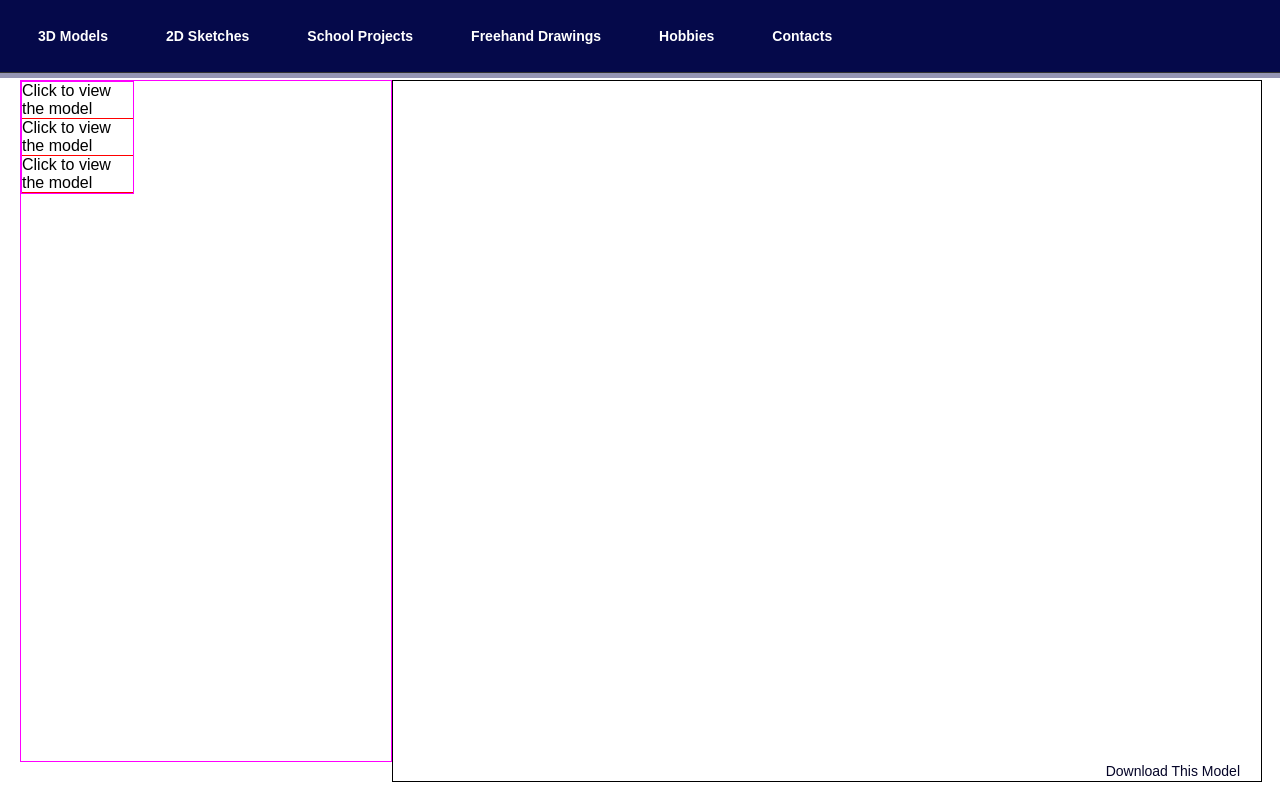
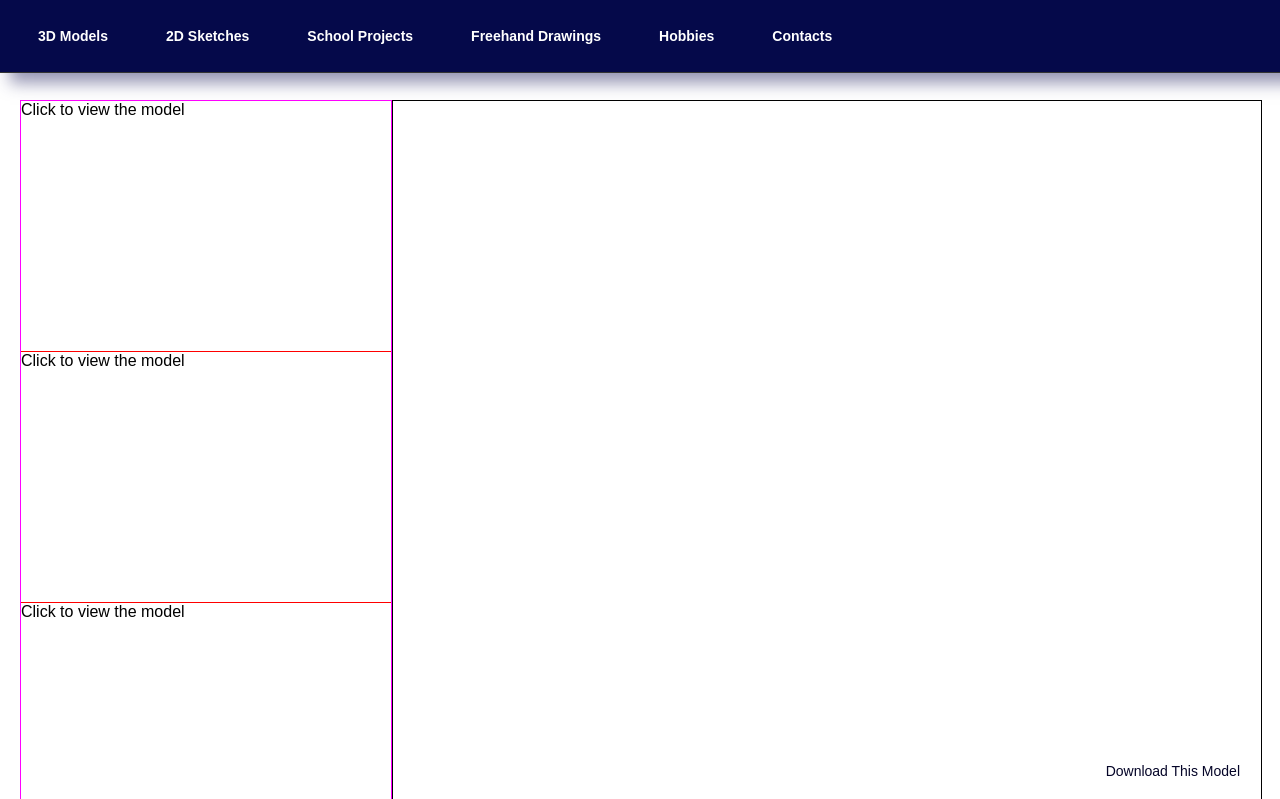
Before and after one commit to mohandesosama/3d_models, a plain HTML site: page index.html in a window 1280 px wide. Shown: the top 799 px of the page. Drawn offline with nearby package versions, Linux system fonts and the light colour scheme.

Commit message:
fixed the nav shadow, fixed the left pane flex

```diff
--- a/index.html
+++ b/index.html
@@ -16,7 +16,7 @@
             align-items: center;
             padding: 10px;
             border-bottom: 1px solid #333;
-            box-shadow: 0px 5px 0px rgba(47, 47, 107, 0.5);
+            box-shadow: rgba(47, 47, 107, 0.5) 10px 10px 15px;
             position: fixed;
             top: 0;
             left: 0;
@@ -46,27 +46,30 @@
         #container {
             display: flex;
             justify-content: space-between;
-            margin-top: 60px;
+            margin-top: 80px;
             /* Adjust based on nav height */
             padding: 20px;
         }
 
-        .left-container {
+        #left-container {
+            display: flex;
+            justify-content: flex-start;
+            flex-direction: column;
             width: 30%;
             border: 1px solid #f0f;
             margin-bottom: 20px;
+            overflow-y: auto; /* scrolls are not working */
         }
 
-        .right-container {
+        #right-container {
             width: 70%;
         }
 
 
         .model-div {
-            width: 100%;
             border-bottom: 1px solid #f00;
-            overflow: auto;
-            box-sizing: border-box;
+            height: 250px;
+
         }
 
 
@@ -125,16 +128,14 @@
     <main>
 
     <div id="container">
-        <div class="left-container">
-            <div class="left-container" id="model-container">
+        <div id="left-container">
                 <!--
     <div class="model-div"><a href="#" onclick="loadModel(this,'models/iPhone13_1.obj')">Model 1</a></div>
     <div class="model-div"><a href="#" onclick="loadModel(this, 'models/iPhone13_.obj')">Model 2</a></div>
     <div class="model-div"><a href="#" onclick="loadModel(this, 'models/iPhone13.obj')">Model 3</a></div>
     -->
-            </div>
         </div>
-        <div class="right-container">
+        <div id="right-container">
                 <div id="viewer"></div>
                 <div id="download-link">
                     <a href="#">Download This Model</a> <!-- Add download link -->
@@ -237,7 +238,7 @@
                 modelDiv.addEventListener('click', function () {
                     loadModel(this, 'models/' + file);
                 });
-                document.getElementById('model-container').appendChild(modelDiv);
+                document.getElementById('left-container').appendChild(modelDiv);
             });
         }
 
@@ -246,6 +247,7 @@
         const data = [
             'iPhone13_1.obj',
             'iPhone13_.obj',
+            'iPhone13.obj',
             'iPhone13.obj',
             // Add more filenames as needed
         ];
```
